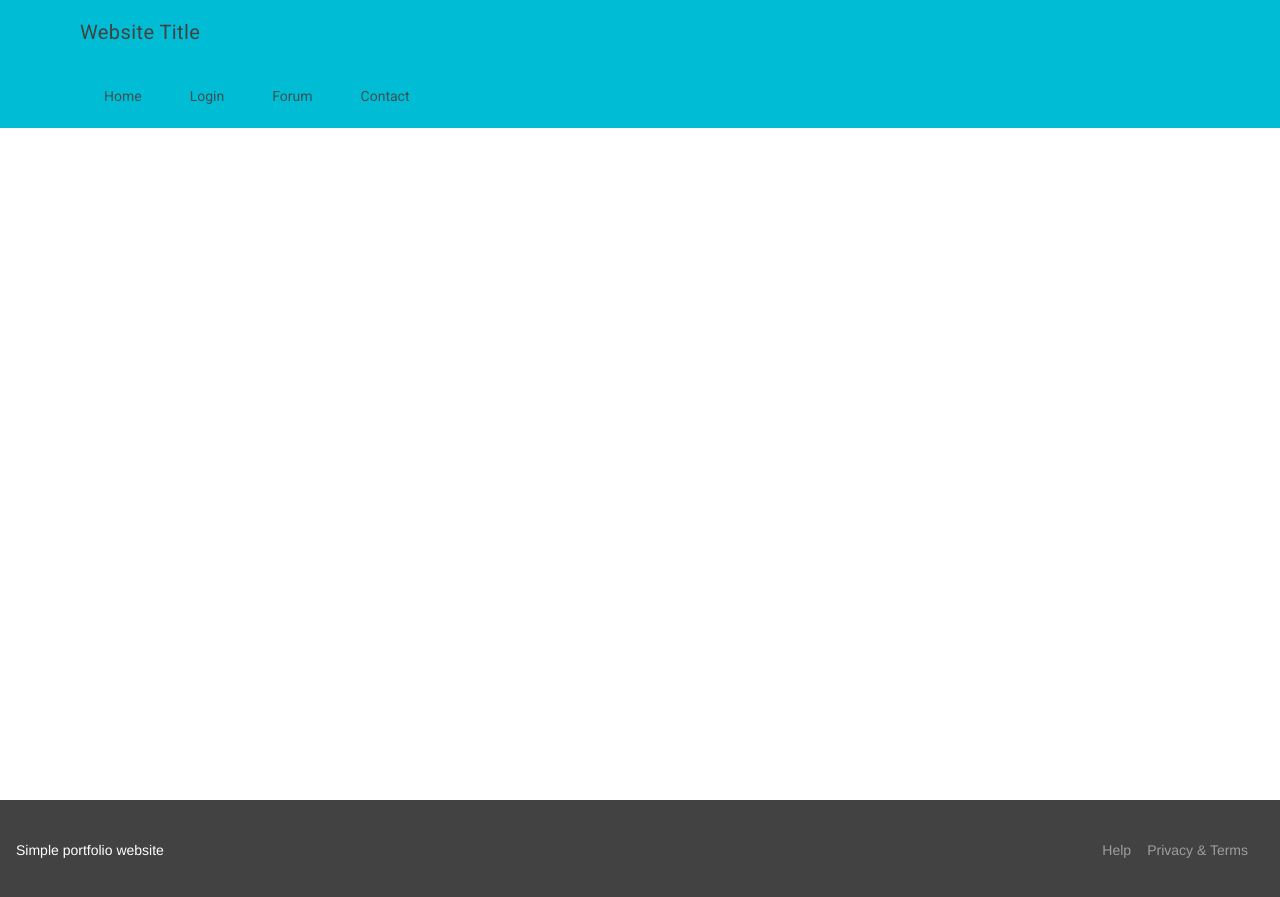
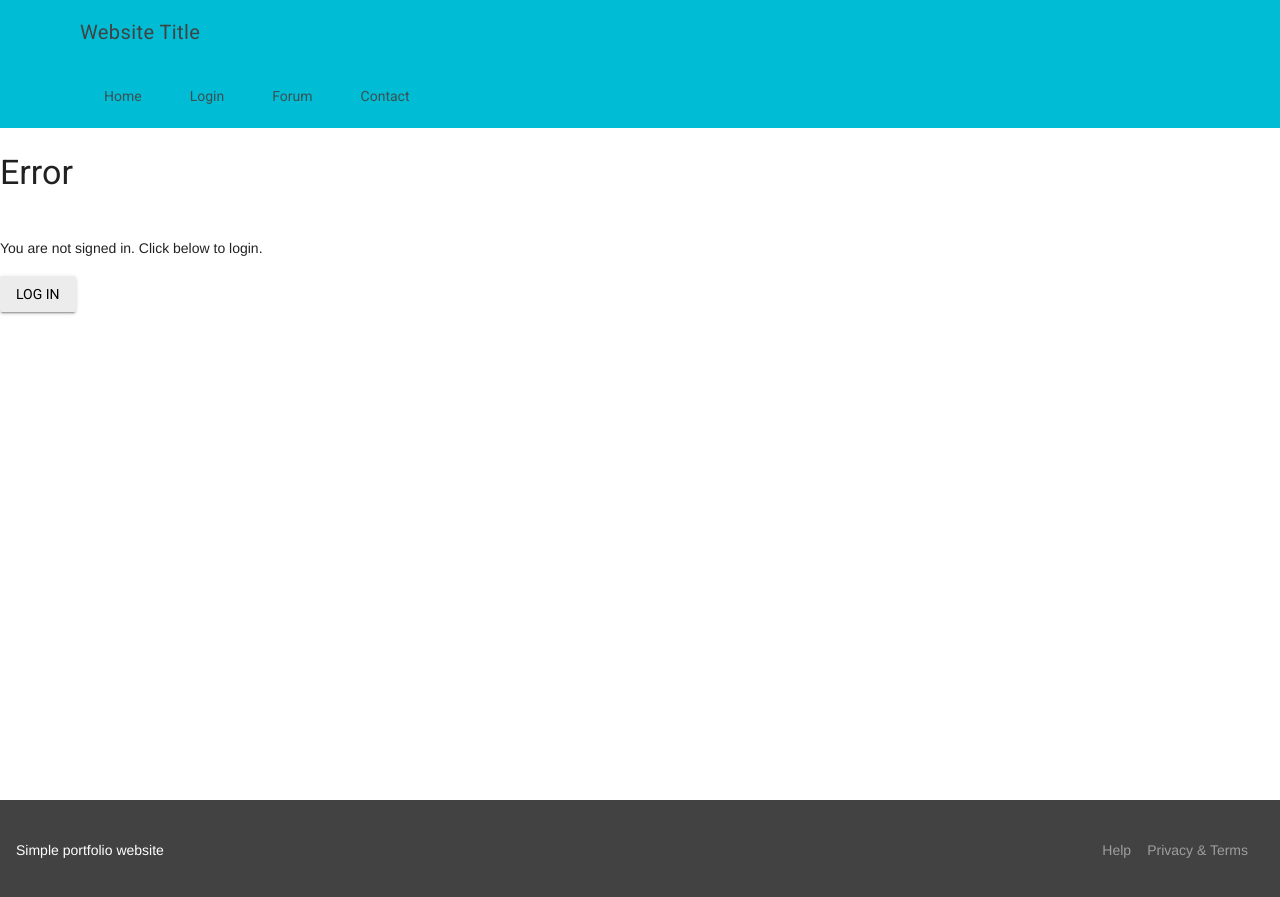
Before and after one commit to slothgamez/fireplex.github.io, a Jekyll site: the page firebase/forum/indexNew.html, which Jekyll copies as it is, in a window 1280 px wide. Shown: the top 897 px of the page. Built offline with Jekyll 4.4.1, drawn with Linux system fonts in a browser that asks for light colours; nearby versions of some CDN libraries; comment, search, counter and statistics services are not loaded.

Commit message:
Update indexNew.html

```diff
--- a/firebase/forum/indexNew.html
+++ b/firebase/forum/indexNew.html
@@ -84,6 +84,14 @@
                 <a class="mdl-navigation__link" href="http://fireplex.github.io/contact">Contact</a>
             </nav>
         </div>
+          <!-- Splash screen -->
+          <section id="page-splash">
+            <h3 class="logo">Error</h3>
+            <div>
+              <br><p>You are not signed in. Click below to login.</p>
+              <button id="sign-in-button" class="mdl-button--raised mdl-button mdl-js-button mdl-js-ripple-effect">Log in</button>
+            </div>
+          </section>
         <main class="mdl-layout__content">
 
         </main>
```
